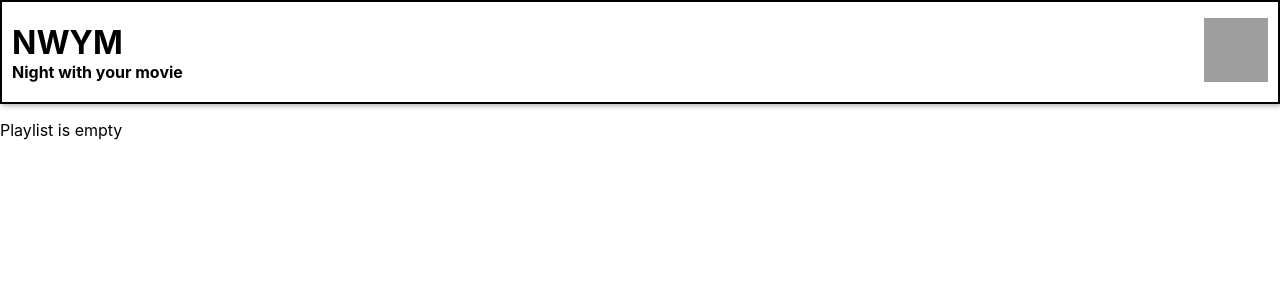
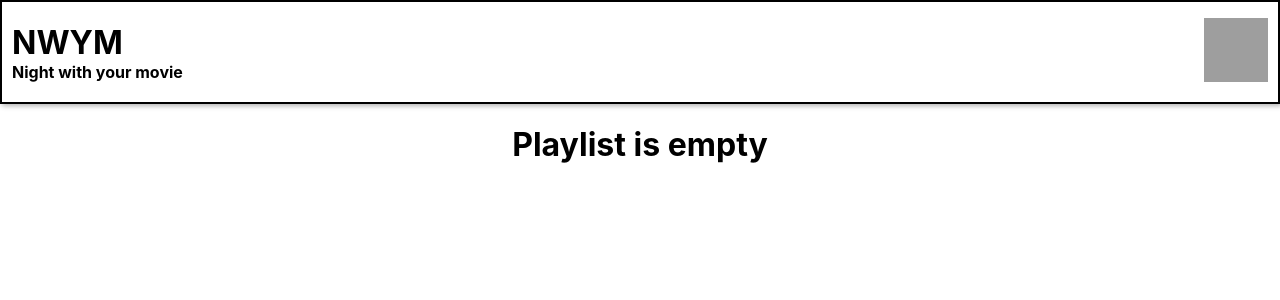
Before and after one commit to SheallJake/odz, a React (Create React App) app: page /FilmPlaylist in a window 1280 px wide. Shown: the top 300 px of the page. Built offline with nearby package versions, Linux system fonts and the light colour scheme; grey boxes are pictures that could not be loaded.

Commit message:
done add remove func in FilmCard

```diff
--- a/src/App.js
+++ b/src/App.js
@@ -8,8 +8,7 @@ import { BrowserRouter, Routes, Route } from 'react-router-dom';
 function App() {
   const [playlist, setPlaylist] = useState([]);
   const addToPlaylist = (film) => {
-    const playlistFilm = [playlist.length + 1, film]
-    setPlaylist([...playlist, playlistFilm]);
+    setPlaylist([...playlist, film]);
   };
 
   const removeFromPlaylist = (film) => {
@@ -22,7 +21,7 @@ function App() {
         <Header />
         <Routes>
           <Route path="/" element={<FilmList playlist={playlist} addToPlaylist={addToPlaylist} />} />
-          <Route path="/FilmPlaylist" element={<FilmPlayList addToPlaylist={addToPlaylist} />} />
+          <Route path="/FilmPlaylist" element={<FilmPlayList playlist={playlist} removeFromPlaylist={removeFromPlaylist} />} />
         </Routes>
       </div>
     </BrowserRouter>
--- a/src/components/Film.js
+++ b/src/components/Film.js
@@ -1,19 +1,37 @@
 import { useEffect, useState } from 'react';
 
-function Film({ movie, addToPlaylist }) {
+function Film({ playlist, movie, addToPlaylist, removeFromPlaylist, inPlaylist }) {
 
-    const [imgUrl, setImgUrl] = useState('');
     const key = 'eyJhbGciOiJIUzI1NiJ9.eyJhdWQiOiI2Y2M2MDYzN2Y0ZTc1YjExMjE5OTc2MTY0ZDQ1YWQ4ZiIsInN1YiI6IjY2NGRlNjE2MDViNjY3ZTNlZDA2MTc3NyIsInNjb3BlcyI6WyJhcGlfcmVhZCJdLCJ2ZXJzaW9uIjoxfQ.1jKaRkDCLCBL4TVJh1w1KCIkkJQXo6jLqtrzLLDBHLQ'
     const posterUrl = `https://image.tmdb.org/t/p/w500${movie.poster_path}`;
 
+    const test = 2;
 
-    console.log(imgUrl);
+    const button = document.getElementById("playlistButton");
+
+    const [isAdded, setIsAdded] = useState(false);
+
+    useEffect(() => {
+        setIsAdded(playlist.some(film => film.id === movie.id)); // Check if movie exists
+    }, [playlist, movie]); // Update on movie or playlist change
+
+    const handleClick = () => {
+        if (!isAdded) {
+            addToPlaylist(movie);
+        }
+        setIsAdded(true);
+    };
 
     return (
         <div className='film-card'>
             <img src={posterUrl} alt="" />
             <h1>{movie.title}</h1>
-            <button onClick={() => addToPlaylist(movie)}>Add to playlist</button>
+            {inPlaylist ?
+                (<button className='add-remove-button' onClick={() => removeFromPlaylist(movie)}>Remove from playlist</button>
+                ) : (
+                    <button className='add-remove-button' onClick={handleClick} disabled={isAdded}>
+                        {isAdded ? 'In Playlist' : 'Add to playlist'}
+                    </button>)}
         </div>
     );
 }
--- a/src/components/FilmList.js
+++ b/src/components/FilmList.js
@@ -39,7 +39,7 @@ function FilmList({ playlist, addToPlaylist }) {
             <h1 className='list-title'>List of movies</h1>
             <div className='film-list'>
                 {movies.map(movie => (
-                    <Film key={movie.id} movie={movie} addToPlaylist={addToPlaylist} />
+                    <Film key={movie.id} movie={movie} addToPlaylist={addToPlaylist} inPlaylist={false} playlist={playlist} />
                 ))}
             </div>
             <div className='pagination'>
--- a/src/components/FilmPlaylist.js
+++ b/src/components/FilmPlaylist.js
@@ -1,16 +1,16 @@
 import React, { useState } from 'react';
 import Film from './Film';
 
-function FilmPlaylist({ addToPlaylist }) {
+function FilmPlaylist({ playlist, removeFromPlaylist }) {
 
     const [films, setFilms] = useState([]);
 
     return (
         <div>
-            <div>
-                {films.length > 0 ? films.map(movie => (
-                    <Film key={movie.id} movie={movie} addToPlaylist={addToPlaylist} />
-                )) : <p>Playlist is empty</p>}
+            <div className='film-list'>
+                {playlist.length > 0 ? playlist.map(movie => (
+                    <Film key={movie.id} movie={movie} inPlaylist={true} removeFromPlaylist={removeFromPlaylist} playlist={playlist} />
+                )) : <h1 className='playlist-empty-title'>Playlist is empty</h1>}
             </div>
         </div>
     );
--- a/src/styles/App.css
+++ b/src/styles/App.css
@@ -88,3 +88,33 @@ header {
     max-width: 100%;
     height: auto;
 }
+
+.playlist-empty-title {
+    text-align: center;
+}
+
+.add-remove-button {
+    margin: 0 10px;
+    background-color: black;
+    color: white;
+    border: none;
+    box-shadow: 2px 2px 5px rgba(0, 0, 0, 0.3);
+    transition: transform 0.1s ease-in-out;
+    cursor: pointer;
+}
+
+.add-remove-button:hover {
+    transition: transform 0.1s ease-in-out;
+    transform: scale3d(1.1, 1.1, 1.1);
+}
+
+
+.add-remove-button:disabled {
+    margin: 0 10px;
+    background-color: rgba(0, 0, 0, 0.267);
+    color: white;
+    border: none;
+    box-shadow: 2px 2px 5px rgba(0, 0, 0, 0.3);
+    transition: transform 0.1s ease-in-out;
+    cursor: pointer;
+}
```
